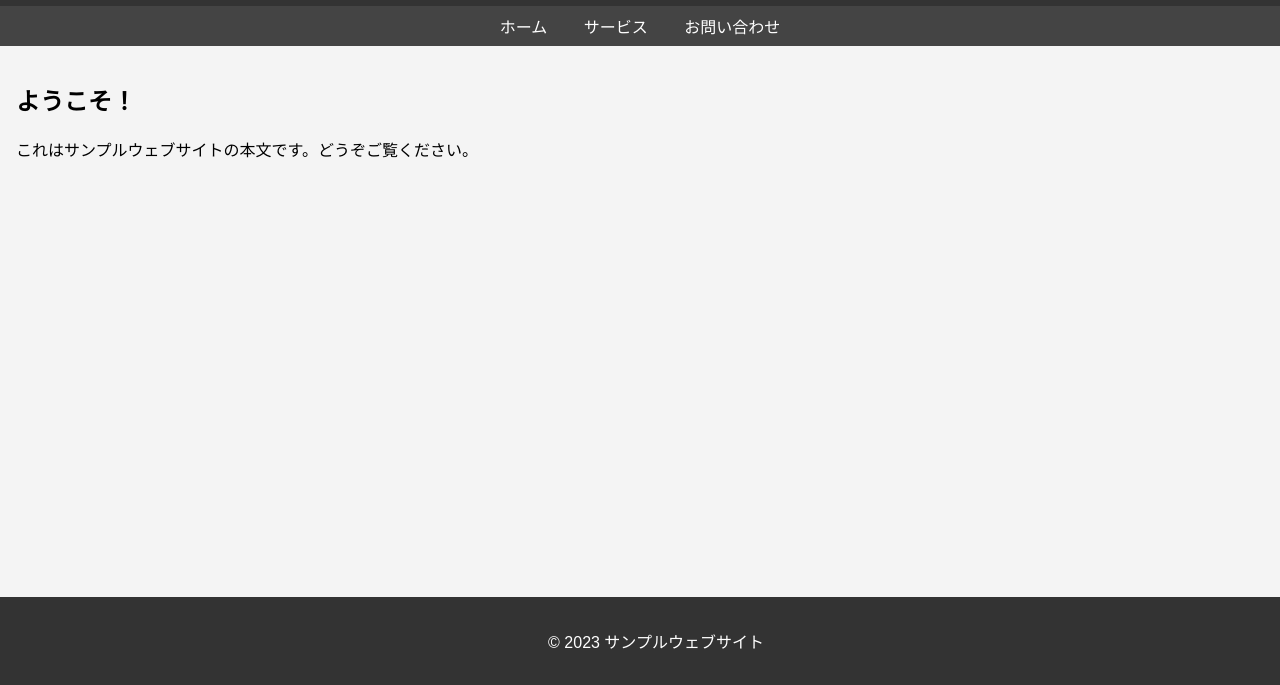
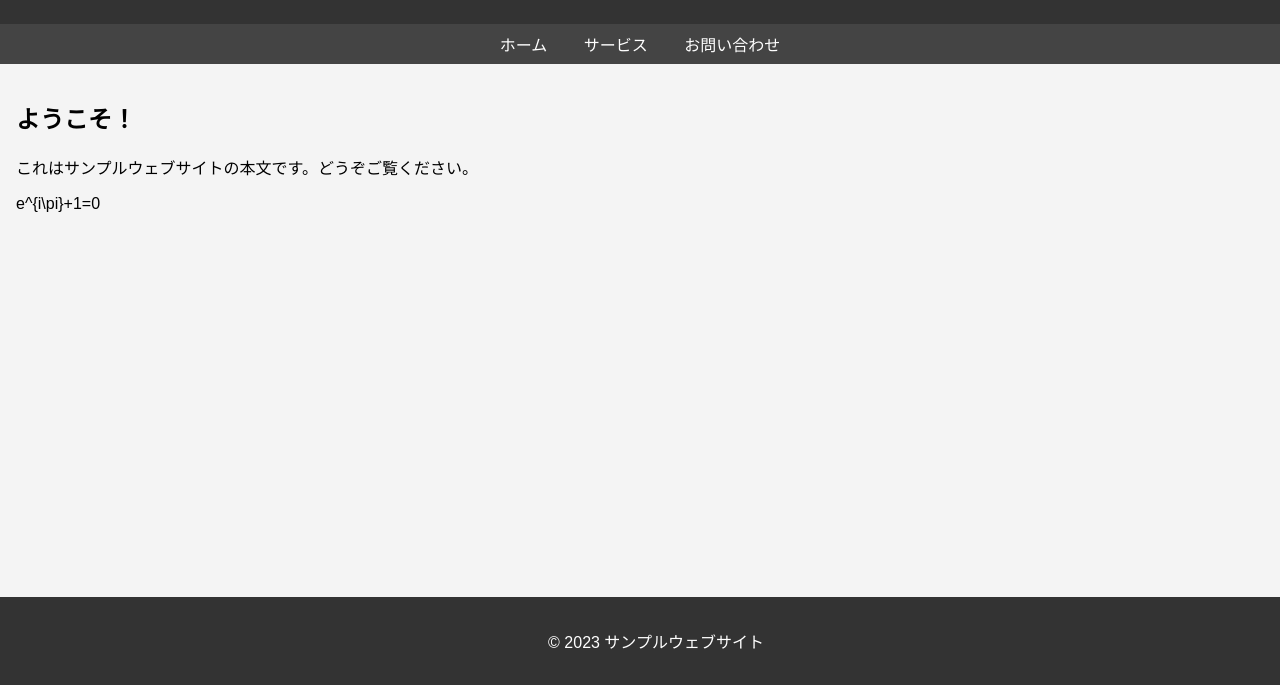
Before and after one commit to s2209/s2209.github.io, a plain HTML site: page index.html in a window 1280 px wide. Shown: the part 115-800 px from the top of the page. Drawn offline with nearby package versions, Linux system fonts and the light colour scheme; some packages are replaced by stand-ins of ours.

Commit message:
Update index.html

```diff
--- a/index.html
+++ b/index.html
@@ -4,6 +4,8 @@
   <meta charset="UTF-8">
   <meta name="viewport" content="width=device-width, initial-scale=1.0">
   <title>サンプルウェブサイト</title>
+  <script type="text/javascript" async src="//cdn.mathjax.org/mathjax/latest/MathJax.js?config=TeX-MML-AM_CHTML"></script>
+  //<script type="text/javascript" async src="MathJax.js?config=TeX-MML-AM_CHTML"></script>
   <style>
     body {
       font-family: Arial, sans-serif;
@@ -62,6 +64,7 @@
   <section>
     <h2>ようこそ！</h2>
     <p>これはサンプルウェブサイトの本文です。どうぞご覧ください。</p>
+    <p>e^{i\pi}+1=0</p>
   </section>
 
   <footer>
```
